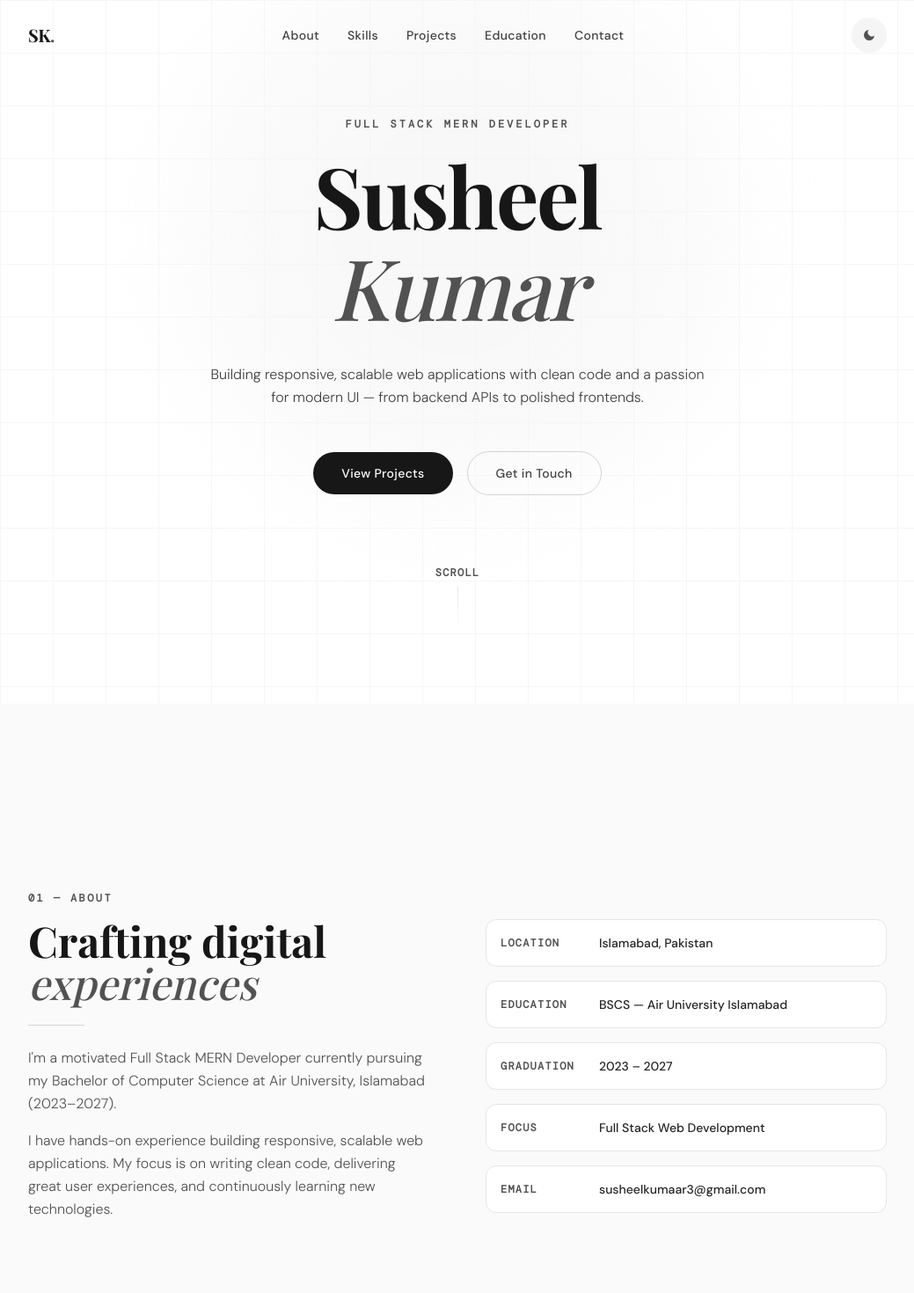
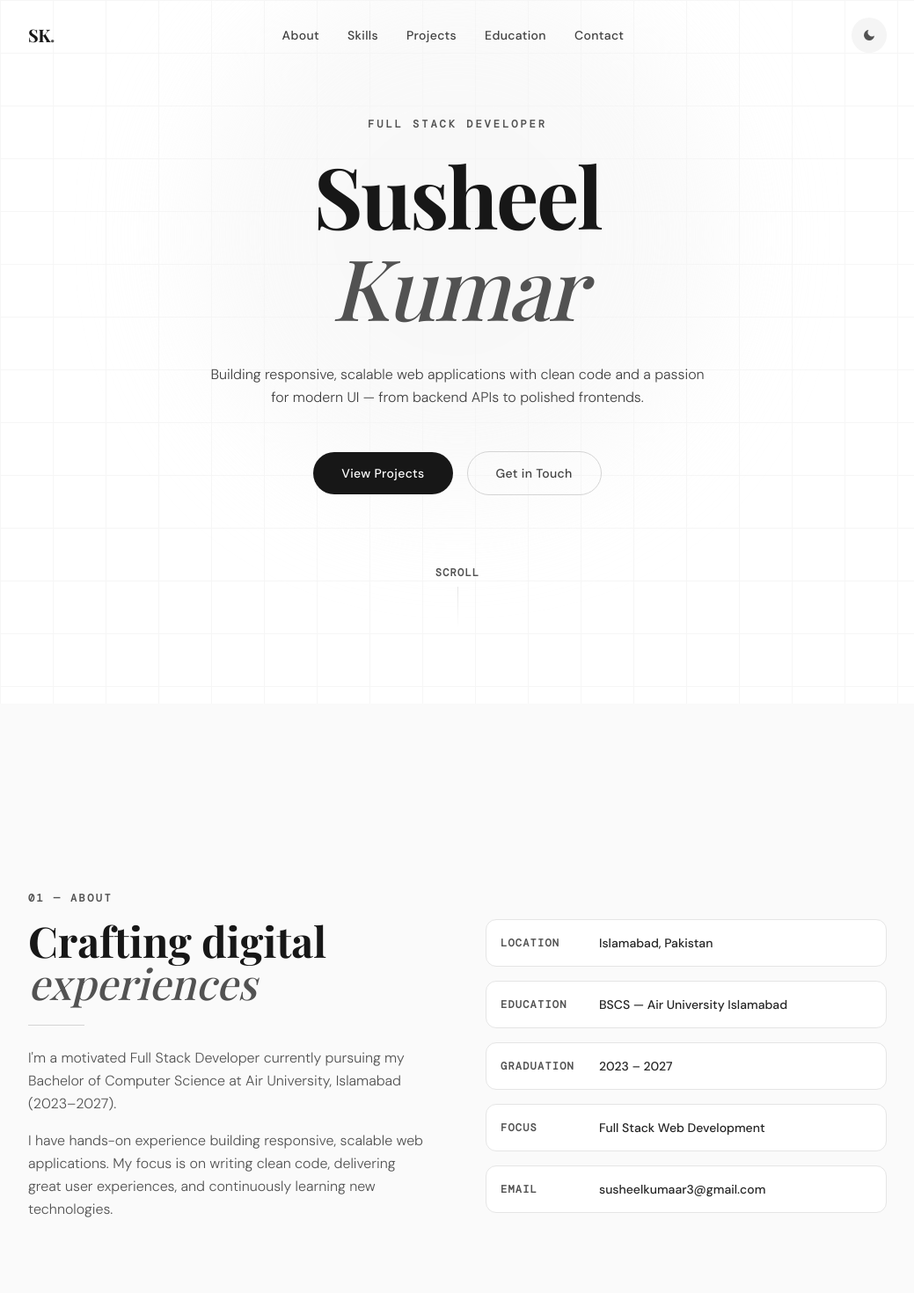
Before and after one commit to SusheelK7/Portfolio, a React (Vite) app: page / in a window 1280 px wide. Shown: the top 1470 px of the page at 88% size, without its empty margins (120-1159 px from the left). Built offline with nearby package versions, Linux system fonts and the light colour scheme; a web font is replaced by a local one.

Commit message:
update title and descriptions to reflect Full Stack Developer role

```diff
--- a/index.html
+++ b/index.html
@@ -3,8 +3,8 @@
   <head>
     <meta charset="UTF-8" />
     <meta name="viewport" content="width=device-width, initial-scale=1.0" />
-    <title>Susheel Kumar — Full Stack MERN Developer</title>
-    <meta name="description" content="Susheel Kumar - Full Stack MERN Developer portfolio. Building responsive, scalable web applications." />
+    <title>Susheel Kumar — Full Stack Developer</title>
+    <meta name="description" content="Susheel Kumar - Full Stack Developer portfolio. Building responsive, scalable web applications." />
     <link rel="preconnect" href="https://fonts.googleapis.com" />
     <link rel="preconnect" href="https://fonts.gstatic.com" crossorigin />
     <link href="https://fonts.googleapis.com/css2?family=Playfair+Display:ital,wght@0,400;0,500;0,700;1,400&family=DM+Sans:opsz,wght@9..40,300;9..40,400;9..40,500&family=DM+Mono:wght@300;400&display=swap" rel="stylesheet" />
--- a/src/components/About.jsx
+++ b/src/components/About.jsx
@@ -21,7 +21,7 @@ export default function About() {
             </h2>
             <div className="reveal h-px w-16 bg-neutral-300 dark:bg-neutral-700 mb-6" />
             <p className="reveal font-body font-light text-neutral-600 dark:text-neutral-400 leading-relaxed text-base">
-              I'm a motivated Full Stack MERN Developer currently pursuing my
+              I'm a motivated Full Stack Developer currently pursuing my
               Bachelor of Computer Science at Air University, Islamabad (2023–2027).
             </p>
             <p className="reveal reveal-delay-1 font-body font-light text-neutral-600 dark:text-neutral-400 leading-relaxed text-base mt-4">
--- a/src/components/Footer.jsx
+++ b/src/components/Footer.jsx
@@ -6,7 +6,7 @@ export default function Footer() {
           SK<span className="text-neutral-600 dark:text-neutral-400">.</span>
         </span>
         <p className="font-body font-light text-xs text-neutral-600 dark:text-neutral-400 text-center">
-          © {new Date().getFullYear()} Susheel Kumar — Full Stack MERN Developer
+          © {new Date().getFullYear()} Susheel Kumar — Full Stack Developer
         </p>
         <p className="font-mono text-xs text-neutral-600 dark:text-neutral-400 font-extrabold">
           Islamabad, Pakistan
--- a/src/components/Hero.jsx
+++ b/src/components/Hero.jsx
@@ -20,7 +20,7 @@ export default function Hero() {
       <div className="relative z-10 max-w-5xl mx-auto px-6 pt-32 pb-20 text-center">
         {/* Tag line */}
         <p className="reveal font-mono text-xs tracking-[0.25em] uppercase text-neutral-600 dark:text-neutral-400 mb-6 font-extrabold">
-          Full Stack MERN Developer
+          Full Stack Developer
         </p>
 
         {/* Name */}
```
